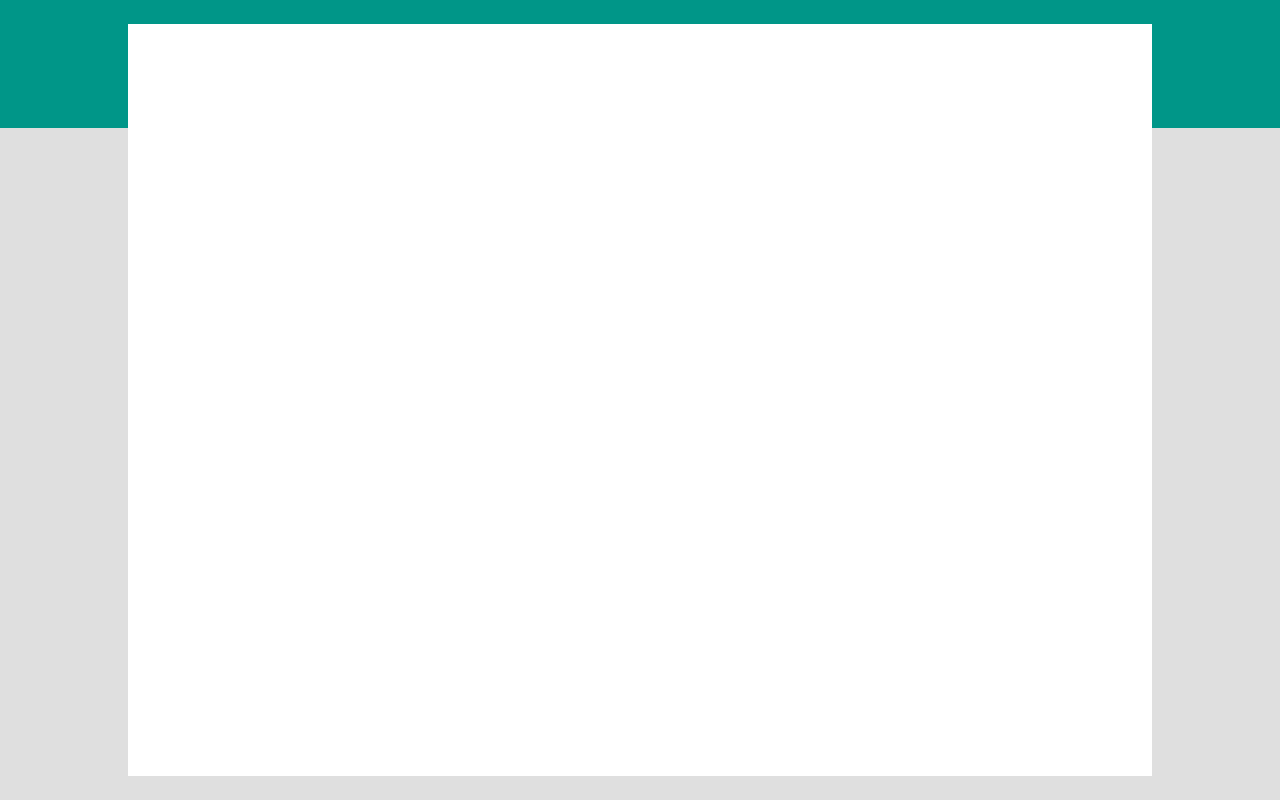
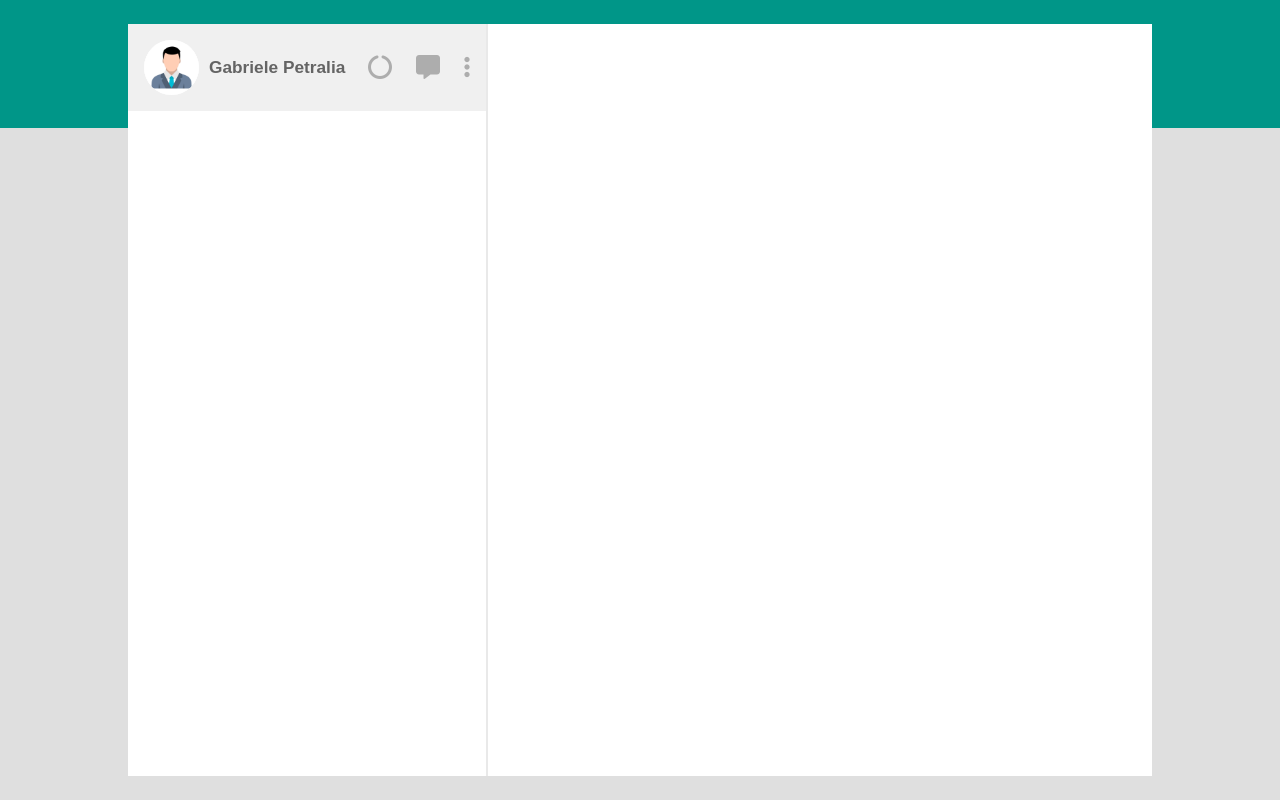
Before and after one commit to gabrielepetralia/vue-boolzapp, a plain HTML site: page milestone-1/index.html in a window 1280 px wide. Drawn offline with nearby package versions, Linux system fonts and the light colour scheme.

Commit message:
[add] contacts-col header

```diff
--- a/milestone-1/assets/css/style.css
+++ b/milestone-1/assets/css/style.css
@@ -7,6 +7,30 @@
 
 body {
   font-family: Arial, Helvetica, sans-serif;
+}
+
+.user-icon {
+  width: 55px;
+  height: 55px;
+  border-radius: 50%;
+  overflow: hidden;
+  margin-right: 10px;
+  background-color: white;
+}
+
+.user-name {
+  font-size: 1.08rem;
+  font-weight: bold;
+  color : rgb(100, 100, 100);
+}
+
+.header-btns {
+  font-size: 1.5rem;
+  color: rgb(173, 173, 173);
+}
+
+.header-btn:hover {
+  cursor: pointer;
 }
 
 
@@ -20,3 +44,17 @@ body {
   width: 80%;
   height: 94%;
 }
+
+/* Contacts Column */
+.contacts-col {
+  width: 35%;
+  min-width: 360px;
+  height: 100%;
+  border-right: 2px solid rgb(233, 233, 233);
+}
+
+.contacts-header {
+  background-color: rgb(240, 240, 240);
+}
+
+/* Chat Column */
--- a/milestone-1/index.html
+++ b/milestone-1/index.html
@@ -28,6 +28,29 @@
     <div class="main-wrapper d-flex justify-content-center align-items-center">
       <div class="gp-container bg-white">
 
+        <div class="contacts-col">
+          <div class="contacts-header d-flex justify-content-between align-items-center p-3">
+            <div class="user d-flex justify-content-center align-items-center">
+              <div class="user-icon">
+                <img class="img-fluid" src="assets/img/my_avatar.jpg">
+              </div>
+              <span class="user-name">Gabriele Petralia</span>
+            </div>
+
+            <div class="header-btns">
+              <i class="header-btn fa-solid fa-circle-notch me-4"></i>
+              <i class="header-btn fa-solid fa-message me-4"></i>
+              <i class="header-btn fa-solid fa-ellipsis-vertical"></i>
+            </div>
+          </div>
+        </div>
+
+        <div class="chat-col">
+          <div class="chat-header">
+
+          </div>
+        </div>
+
       </div>
     </div>
   </div>
```
Also changed, not shown: milestone-1/assets/img/my_avatar.jpg (added).
